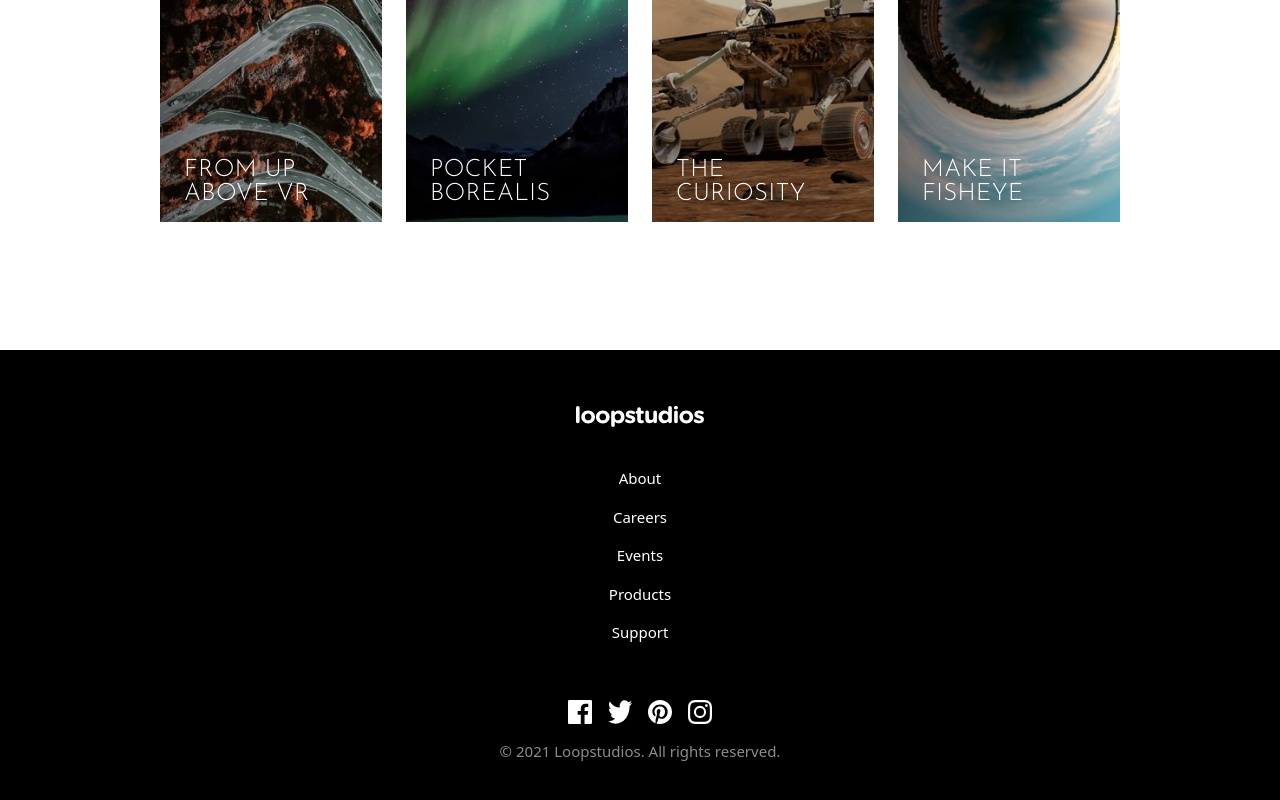
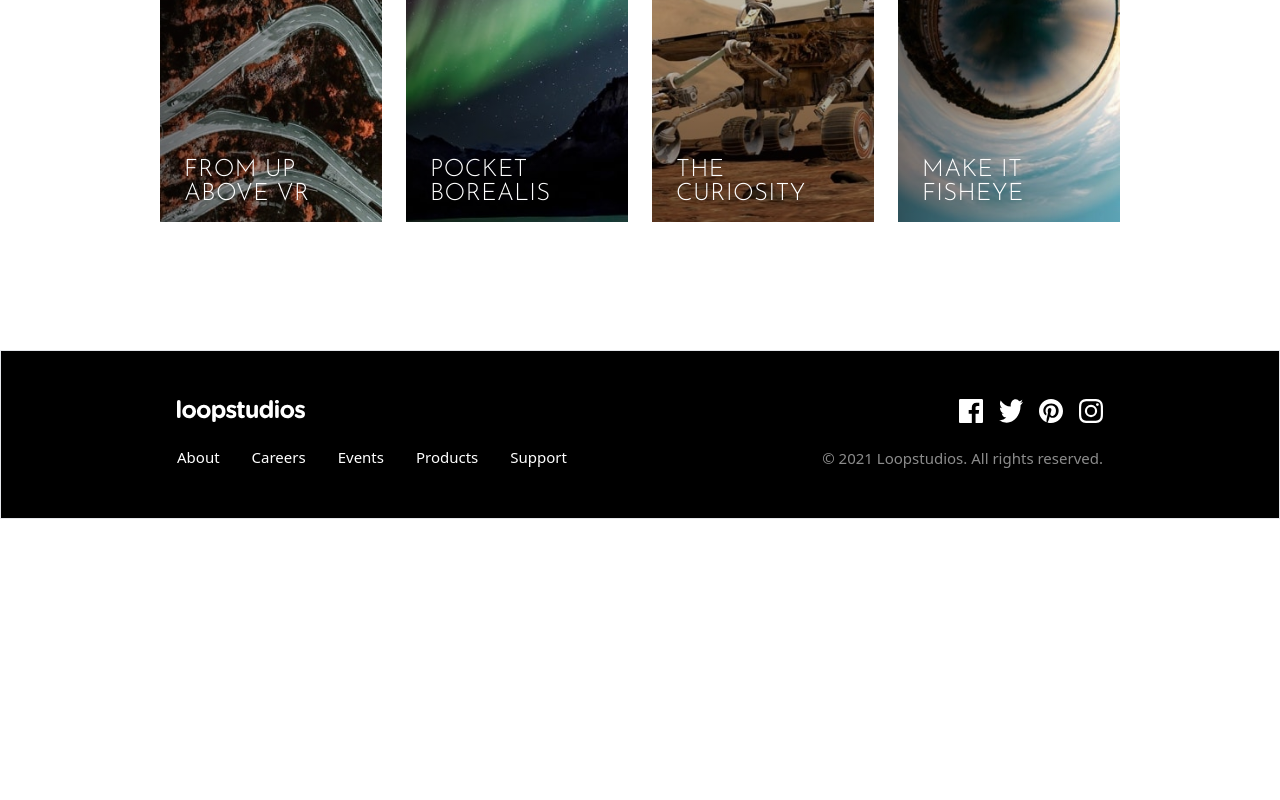
Before and after one commit to Brian-Lin-2/front-end-mentor-loopstudios, a React (Vite) app: page / in a window 1280 px wide. Shown: the part 2144-2944 px from the top of the page. After the commit the page ends 2663 px from the top, so only its background shows below. Built offline with nearby package versions, Linux system fonts and the light colour scheme.

Commit message:
Style footer component (desktop)

```diff
--- a/src/Footer.jsx
+++ b/src/Footer.jsx
@@ -1,24 +1,28 @@
 export default function Footer() {
   return (
-    <div className="flex flex-col items-center bg-black text-white text-15px">
-      <img className="w-32 mt-14" src="/images/logo.svg" alt="loopstudios"/>
+    <div className="flex flex-col items-center bg-black text-white text-15px lg:flex-row lg:justify-between border lg:py-12 lg:px-44">
+      <div>
+        <img className="w-32 mt-14 lg:m-0 lg:mb-6" src="/images/logo.svg" alt="loopstudios"/>
 
-      <div className="flex flex-col gap-4 text-center my-10">
+        <div className="flex flex-col gap-4 text-center my-10 lg:flex-row lg:gap-8 lg:m-0">
           <p>About</p>
           <p>Careers</p>
           <p>Events</p>
           <p>Products</p>
           <p>Support</p>
         </div>
+      </div>
 
-      <div className="flex gap-4 mt-4">
+      <div>
+        <div className="flex gap-4 mt-4 justify-center lg:m-0 lg:mb-6 lg:justify-end">
           <img src="/images/icon-facebook.svg" />
           <img src="/images/icon-twitter.svg" />
           <img src="/images/icon-pinterest.svg" />
           <img src="/images/icon-instagram.svg" />
         </div>
 
-      <footer className="text-dark-gray mt-4 mb-16">© 2021 Loopstudios. All rights reserved.</footer>
+        <footer className="text-dark-gray mt-4 mb-16 lg:m-0">© 2021 Loopstudios. All rights reserved.</footer>
+      </div>
     </div>
   )
 }
```
Lines whose indentation alone changed are shown as unchanged.
